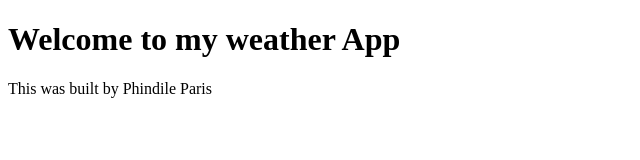
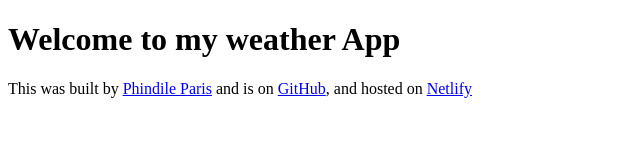
Before and after one commit to Phindilereigns/Weather-app, a plain HTML site: page index.html in a window 1280 px wide. Shown: the whole page, without its empty margins (0-640 px from the left). Drawn offline with Linux system fonts and the light colour scheme.

Commit message:
Added the links to the footer

```diff
--- a/index.html
+++ b/index.html
@@ -7,6 +7,16 @@
   </head>
   <body>
     <h1>Welcome to my weather App</h1>
-    <footer>This was built by Phindile Paris</footer>
+    <footer>
+      This was built by
+      <a href="https://github.com/Phindilereigns" target="_blank"
+        >Phindile Paris</a
+      >
+      and is on
+      <a href="https://github.com/Phindilereigns/Weather-app" target="_blank"
+        >GitHub</a
+      >, and hosted on
+      <a href="https://weatherreigns.netlify.app/" target="_blank">Netlify</a>
+    </footer>
   </body>
 </html>
```
